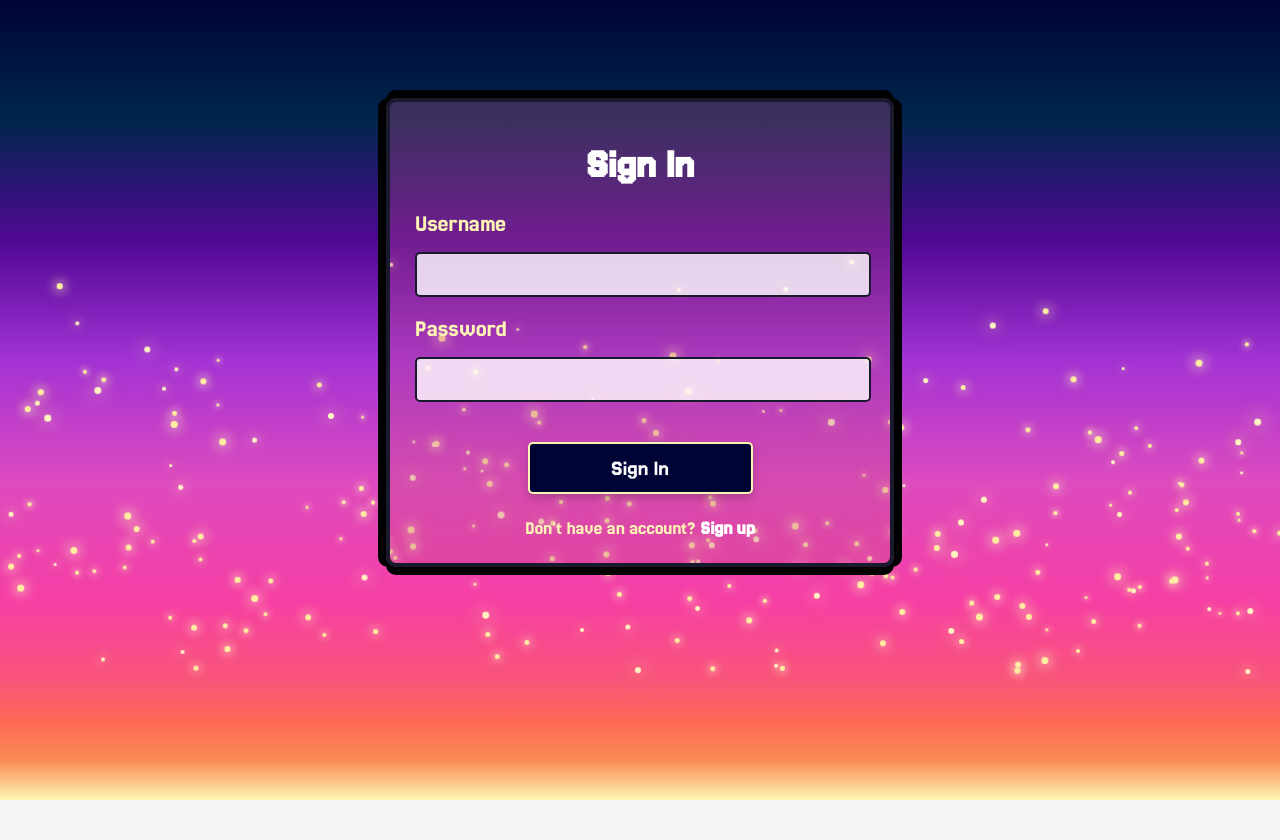
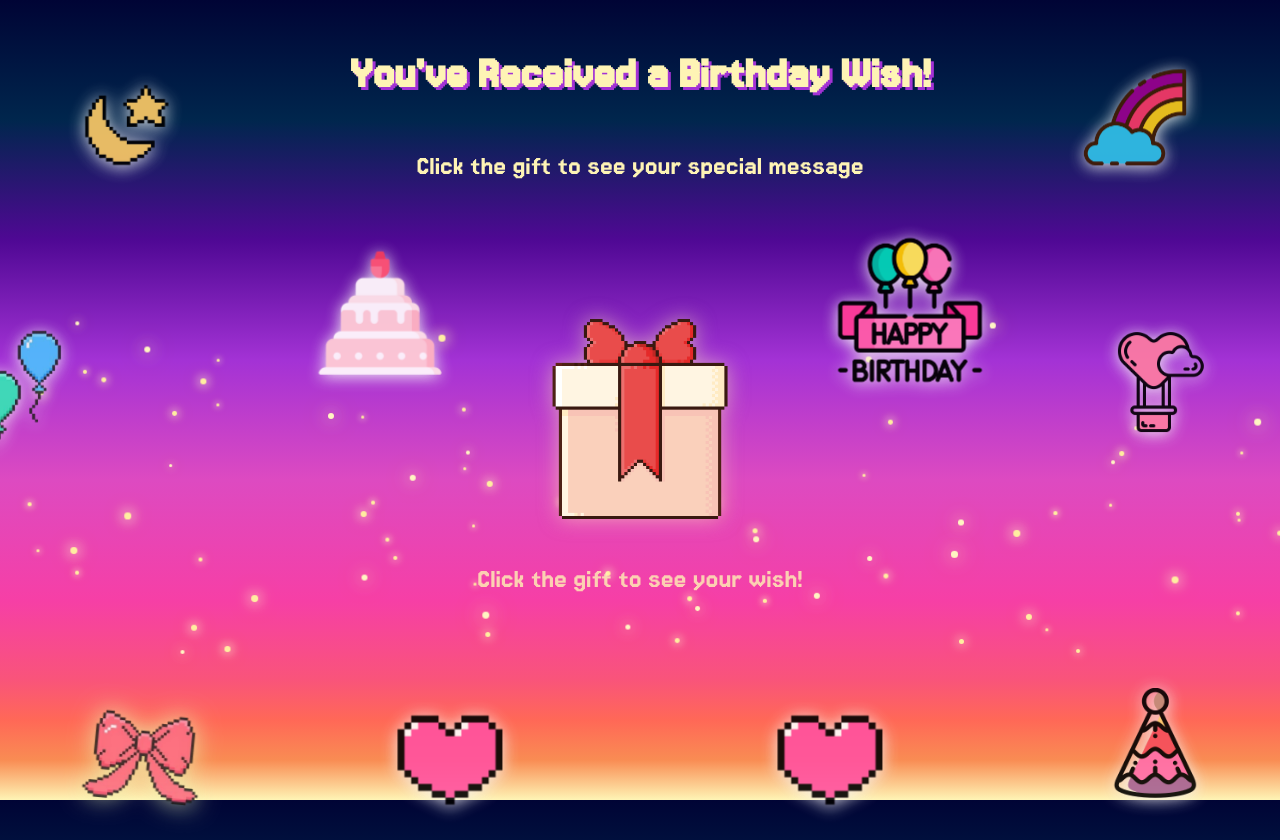
Before and after one commit to Celestia2006/birthday_reminder, a React (Create React App) app in the folder client/: page /wish/1 in a window 1280 px wide. Before the commit this address led to /login. Before the commit the page ends 800 px from the top, so only its background shows below. Built offline with nearby package versions, Linux system fonts and the light colour scheme; a web font is replaced by a local one.

Commit message:
Birthday Wish 67

```diff
--- a/client/src/App.js
+++ b/client/src/App.js
@@ -24,20 +24,14 @@ import StatePreserver from "./components/StatePreserver";
 function App() {
   const navigate = useNavigate();
   const location = useLocation();
-  const { user, isLoading: authLoading, initializeAuth } = useAuth();
+  const { user, isLoading: authLoading, initializeAuth, logout } = useAuth();
   const [birthdays, setBirthdays] = useState([]);
   const [isLoading, setIsLoading] = useState(true);
-  const [showWelcome, setShowWelcome] = useState(false);
+  const [hasSeenWelcome, setHasSeenWelcome] = useState(() => {
+    return localStorage.getItem("hasSeenWelcome") === "true";
+  });
   const [isWishLink, setIsWishLink] = useState(false);
   const [wishId, setWishId] = useState(null);
-
-  useEffect(() => {
-    if (user && location.state?.isNewLogin) {
-      setShowWelcome(true);
-      // Clear the state to prevent showing welcome on refresh
-      window.history.replaceState({}, document.title);
-    }
-  }, [user, location.state]);
 
   useEffect(() => {
     // Ensure auth state is synchronized on route changes
@@ -50,6 +44,7 @@ function App() {
       const id = path.split("/")[2];
       setIsWishLink(true);
       setWishId(id);
+      setHasSeenWelcome(false);
     }
 
     if (user) {
@@ -332,11 +327,22 @@ function App() {
   };
 
   const handleGiftOpen = () => {
-    setTimeout(() => {
-      setShowWelcome(false);
-      navigate(isWishLink ? `/wish/${wishId}` : "/");
-    }, 2000);
+    setHasSeenWelcome(true);
+    localStorage.setItem("hasSeenWelcome", "true");
+    if (isWishLink && wishId) {
+      navigate(`/wish/${wishId}`, { state: { fromWelcome: true } });
+    } else {
+      navigate("/");
+    }
   };
+
+  if (!hasSeenWelcome && (isWishLink || !user)) {
+    return (
+      <div className="app-wrapper">
+        <WelcomePage onGiftOpen={handleGiftOpen} />
+      </div>
+    );
+  }
 
   if (authLoading) {
     return (
@@ -364,12 +370,10 @@ function App() {
   if (showWelcome) {
     return (
       <div className="app-wrapper">
-        <WelcomePage
-          onGiftOpen={() => {
-            setShowWelcome(false);
-            navigate("/");
-          }}
-        />
+        <WelcomePage onGiftOpen={() => {
+          setShowWelcome(false);
+          navigate("/");
+        }} />
       </div>
     );
   }
--- a/client/src/components/BirthdayWish.js
+++ b/client/src/components/BirthdayWish.js
@@ -6,7 +6,7 @@ import "../styles/WishNavbar.css";
 import WishNavbar from "./WishNavbar";
 import { useAuth } from "./AuthContext"; // Add this import
 
-const BirthdayWish = ({ isPublic = false }) => {
+const BirthdayWish = ({ birthdays, isPublic }) => {
   const { id } = useParams();
   const [birthday, setBirthday] = useState(null);
   const [loading, setLoading] = useState(true);
@@ -125,7 +125,7 @@ const BirthdayWish = ({ isPublic = false }) => {
       </div>
     );
   }
-
+  if(isPublic){
   return (
     <div className="birthday-detail-container">
       <div className="birthday-detail-card">
@@ -203,5 +203,6 @@ const BirthdayWish = ({ isPublic = false }) => {
     </div>
   );
 };
+}
 
 export default BirthdayWish;
```
